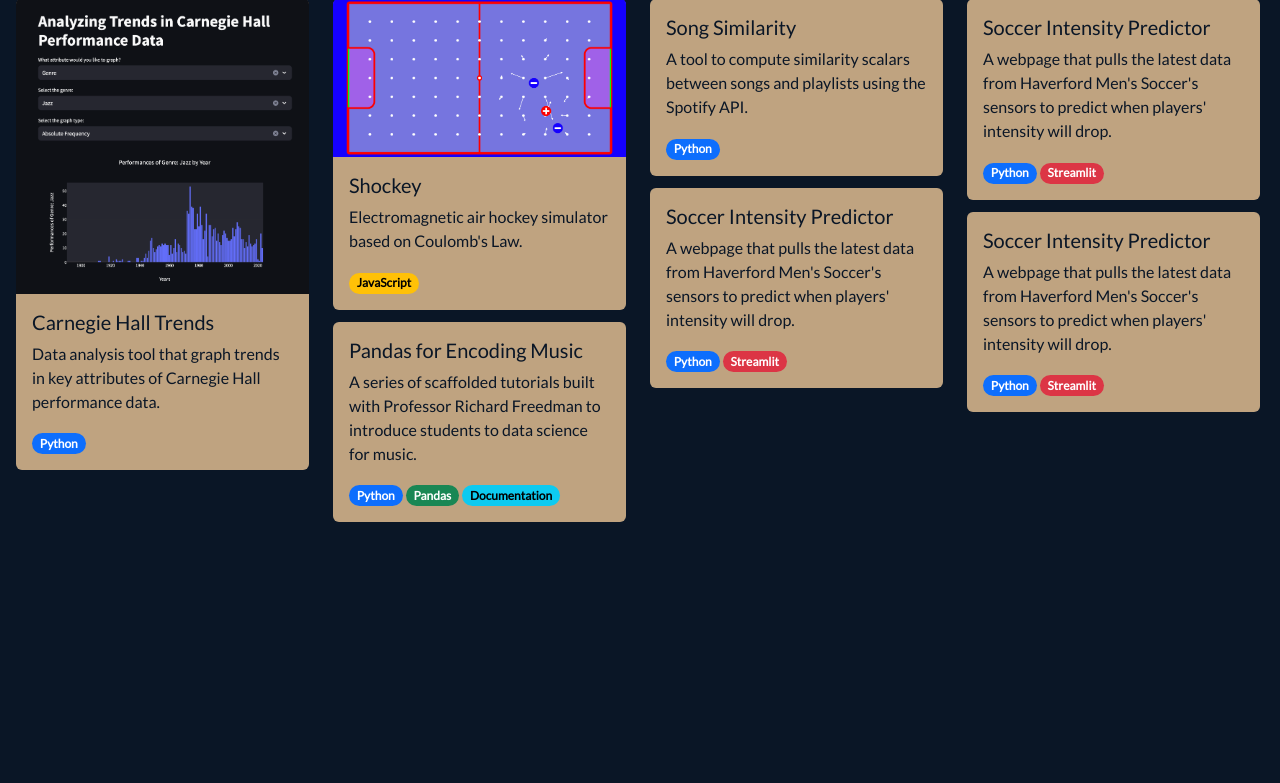
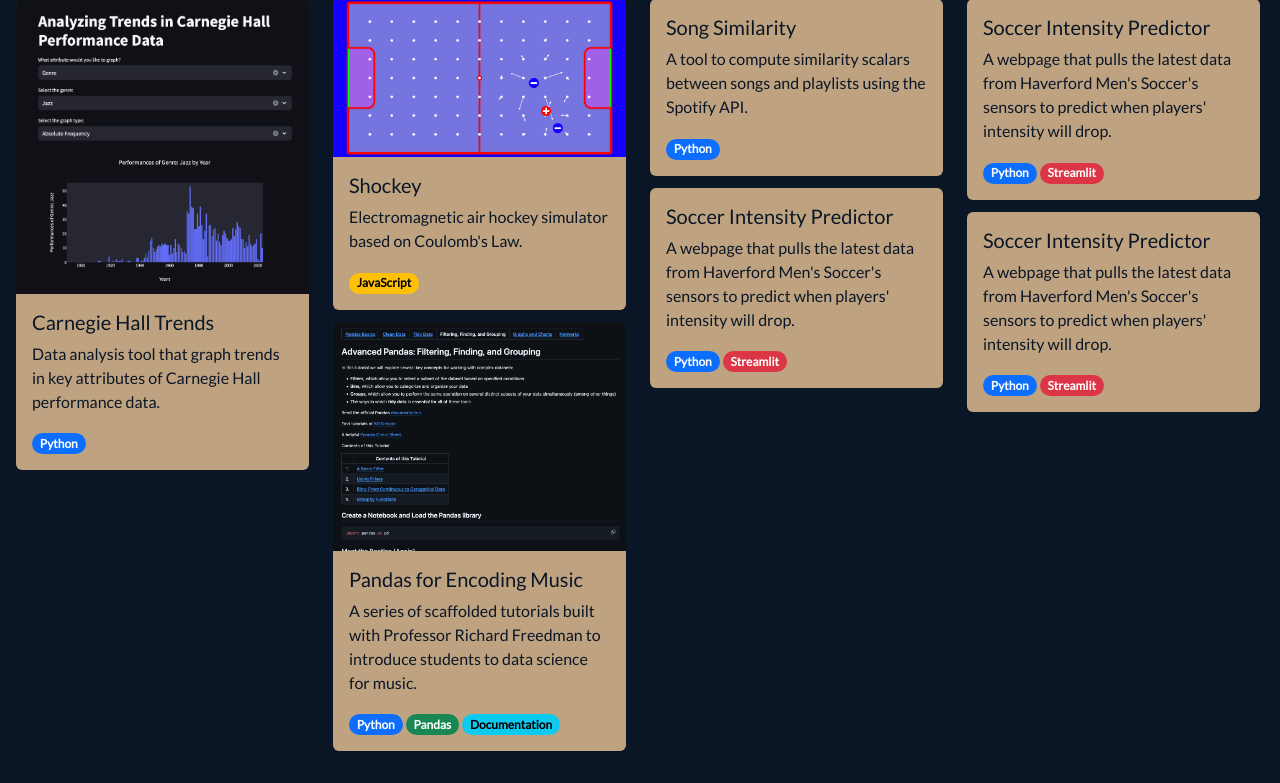
Before and after one commit to owyaggy/yaggydev, a Flask app: page / in a window 1280 px wide. Shown: the part 609-1392 px from the top of the page. Before the commit the page ends 1131 px from the top, so only its background shows below. Run offline with Flask 3, Linux system fonts and the light colour scheme; some libraries are stand-ins or nearby versions.

Commit message:
replaces image, describes workflow, adds encoding music

```diff
--- a/templates/index.html
+++ b/templates/index.html
@@ -46,6 +46,7 @@
                         <h5 class="card-title" id="card-title">Carnegie Hall Trends</h5>
                         <p class="card-text">Data analysis tool that graph trends in key attributes of Carnegie Hall performance data.</p>
                         <span class="badge rounded-pill text-bg-primary">Python</span>
+                        <a href="/" class="stretched-link"></a>
                     </div>
                 </div>
             </div>
@@ -66,6 +67,7 @@
                         <h5 class="card-title" id="card-title">Song Similarity</h5>
                         <p class="card-text">A tool to compute similarity scalars between songs and playlists using the Spotify API.</p>
                         <span class="badge rounded-pill text-bg-primary">Python</span>
+                        <a href="/" class="stretched-link"></a>
                     </div>
                 </div>
             </div>
@@ -76,6 +78,7 @@
                         <p class="card-text">A webpage that pulls the latest data from Haverford Men's Soccer's sensors to predict when players' intensity will drop.</p>
                         <span class="badge rounded-pill text-bg-primary">Python</span>
                         <span class="badge rounded-pill text-bg-danger">Streamlit</span>
+                        <a href="/" class="stretched-link"></a>
                     </div>
                 </div>
             </div>
@@ -86,6 +89,7 @@
                         <p class="card-text">A webpage that pulls the latest data from Haverford Men's Soccer's sensors to predict when players' intensity will drop.</p>
                         <span class="badge rounded-pill text-bg-primary">Python</span>
                         <span class="badge rounded-pill text-bg-danger">Streamlit</span>
+                        <a href="/" class="stretched-link"></a>
                     </div>
                 </div>
             </div>
@@ -96,17 +100,20 @@
                         <p class="card-text">A webpage that pulls the latest data from Haverford Men's Soccer's sensors to predict when players' intensity will drop.</p>
                         <span class="badge rounded-pill text-bg-primary">Python</span>
                         <span class="badge rounded-pill text-bg-danger">Streamlit</span>
+                        <a href="/" class="stretched-link"></a>
                     </div>
                 </div>
             </div>
             <div class="grid-item">
                 <div class="card custom-card border border-0" style="background-color: var(--theme-tan)">
+                    <img src="/static/images/projects/encoding-music.png" class="card-img-top" alt="...">
                     <div class="card-body">
                         <h5 class="card-title" id="card-title">Pandas for Encoding Music</h5>
                         <p class="card-text">A series of scaffolded tutorials built with Professor Richard Freedman to introduce students to data science for music.</p>
                         <span class="badge rounded-pill text-bg-primary">Python</span>
                         <span class="badge rounded-pill text-bg-success">Pandas</span>
                         <span class="badge rounded-pill text-bg-info">Documentation</span>
+                        <a href="/" class="stretched-link"></a>
                     </div>
                 </div>
             </div>
```
Also changed, not shown: documentation/workflow.md (+6 -0 lines), static/images/projects/encoding-music.png.
